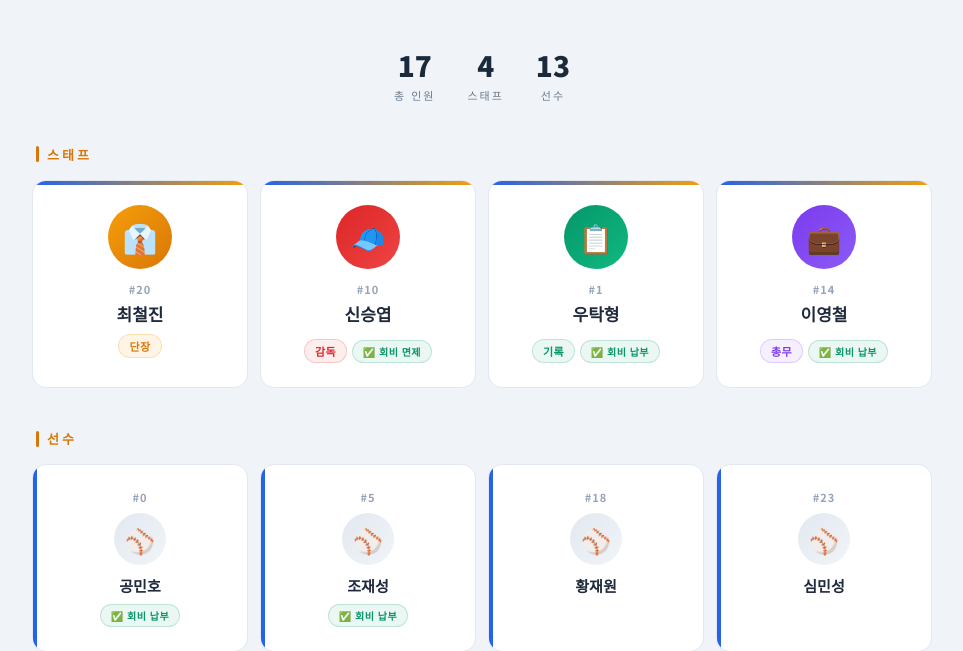
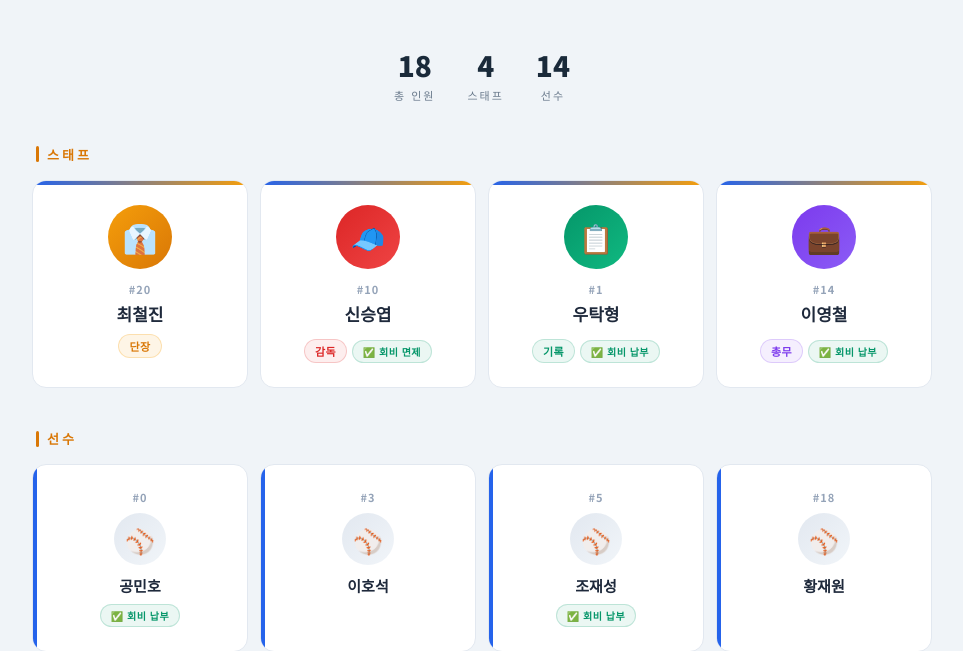
Before and after one commit to helloyeops/fullbase, a plain HTML site: page roster.html in a window 1280 px wide. Shown: the part 165-816 px from the top of the page, without its empty margins (158-1121 px from the left). Drawn offline with nearby package versions, Linux system fonts and the light colour scheme.

Commit message:
이호석 #3 선수 추가, 인원 17→18명

```diff
--- a/roster.html
+++ b/roster.html
@@ -349,7 +349,7 @@
 
   <div class="stats-bar">
     <div class="stat-item">
-      <div class="stat-number">17</div>
+      <div class="stat-number">18</div>
       <div class="stat-label">총 인원</div>
     </div>
     <div class="stat-item">
@@ -357,7 +357,7 @@
       <div class="stat-label">스태프</div>
     </div>
     <div class="stat-item">
-      <div class="stat-number">13</div>
+      <div class="stat-number">14</div>
       <div class="stat-label">선수</div>
     </div>
   </div>
@@ -404,6 +404,11 @@
       <div class="player-avatar">⚾</div>
       <div class="player-name">공민호</div>
       <span class="paid-badge">✅ 회비 납부</span>
+    </a>
+    <a href="stats.html?player=이호석" class="player-card">
+      <div class="player-number">#3</div>
+      <div class="player-avatar">⚾</div>
+      <div class="player-name">이호석</div>
     </a>
     <a href="stats.html?player=조재성" class="player-card">
       <div class="player-number">#5</div>
@@ -472,7 +477,7 @@
   </div>
 
   <div class="footer">
-    ⚾ 풀베이스 2026 시즌 — 함께 뛰는 17명의 야구인
+    ⚾ 풀베이스 2026 시즌 — 함께 뛰는 18명의 야구인
   </div>
 </div>
 
```
Also changed, not shown: index.html (+3 -3 lines).
